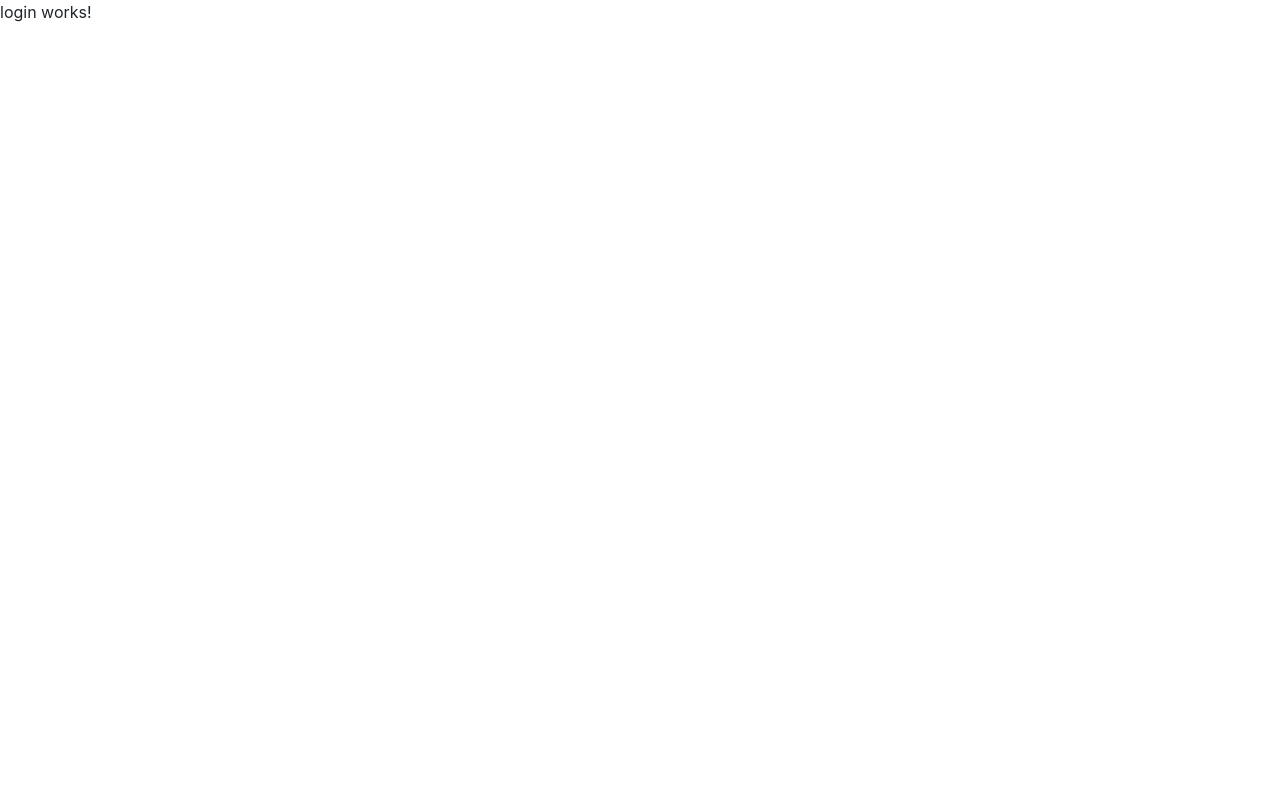
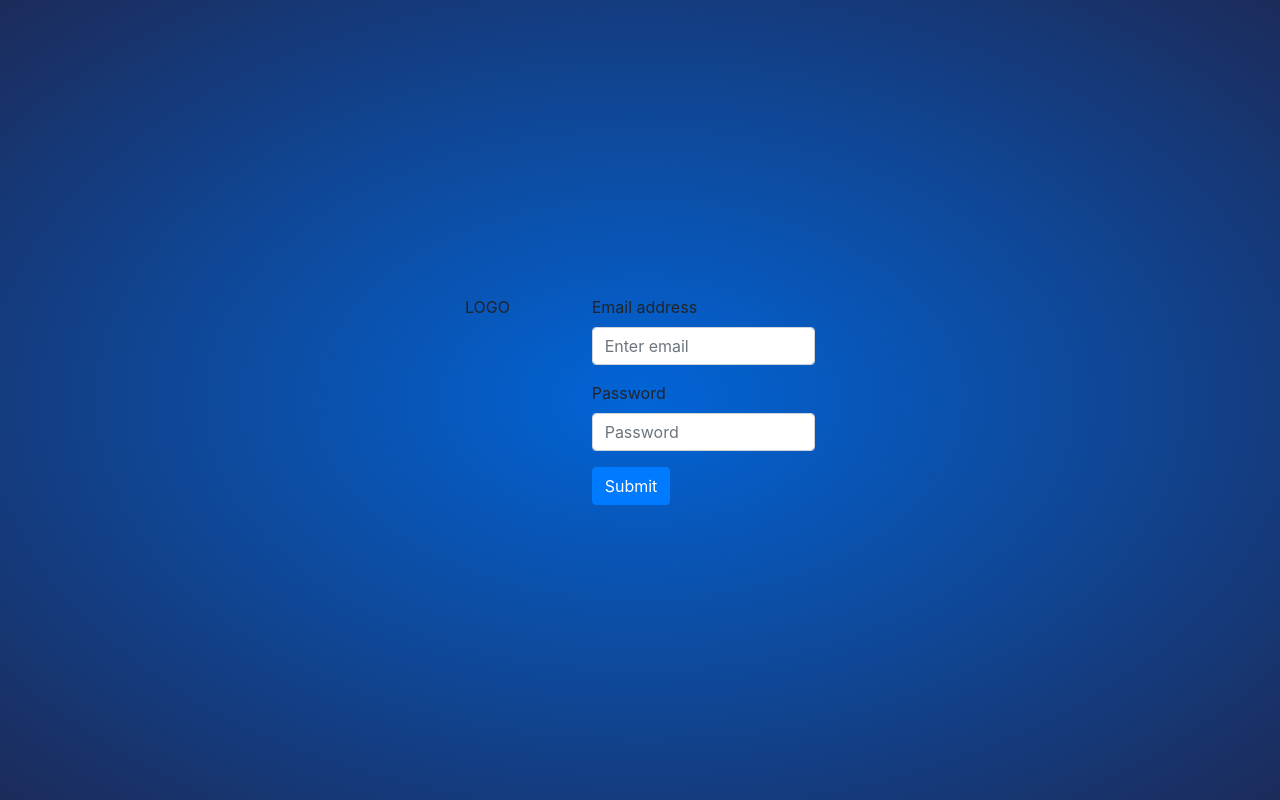
Before and after one commit to sandrumirceaioan/ng6wm, an Angular app: page /login in a window 1280 px wide. Built offline with nearby package versions, Linux system fonts and the light colour scheme.

Commit message:
login form

```diff
--- a/src/app/login/login.component.html
+++ b/src/app/login/login.component.html
@@ -1,3 +1,26 @@
-<p>
-  login works!
-</p>
+<div class="main">
+<div class="container h-100">
+  <div class="row align-items-center h-100">
+          <div class="col-lg-4 mx-auto">
+            <div class="row">
+              <div class="col-md-4">
+                LOGO
+              </div>
+              <div class="col-md-8">
+                  <form>
+                    <div class="form-group">
+                      <label for="username">Email address</label>
+                      <input type="email" class="form-control" id="username" placeholder="Enter email">
+                    </div>
+                    <div class="form-group">
+                      <label for="password">Password</label>
+                      <input type="password" class="form-control" id="password" placeholder="Password">
+                    </div>
+                    <button type="submit" class="btn btn-primary">Submit</button>
+                  </form>
+                </div>
+            </div>
+          </div>
+  </div>
+</div>
+</div>
--- a/src/app/login/login.component.scss
+++ b/src/app/login/login.component.scss
@@ -0,0 +1,12 @@
+.main {
+    background: #0264d6; /* Old browsers */
+    background: -moz-radial-gradient(center, ellipse cover,  #0264d6 1%, #1c2b5a 100%); /* FF3.6+ */
+    background: -webkit-gradient(radial, center center, 0px, center center, 100%, color-stop(1%,#0264d6), color-stop(100%,#1c2b5a)); /* Chrome,Safari4+ */
+    background: -webkit-radial-gradient(center, ellipse cover,  #0264d6 1%,#1c2b5a 100%); /* Chrome10+,Safari5.1+ */
+    background: -o-radial-gradient(center, ellipse cover,  #0264d6 1%,#1c2b5a 100%); /* Opera 12+ */
+    background: -ms-radial-gradient(center, ellipse cover,  #0264d6 1%,#1c2b5a 100%); /* IE10+ */
+    background: radial-gradient(ellipse at center,  #0264d6 1%,#1c2b5a 100%); /* W3C */
+    filter: progid:DXImageTransform.Microsoft.gradient( startColorstr='#0264d6', endColorstr='#1c2b5a',GradientType=1 ); /* IE6-9 fallback on horizontal gradient */
+    height:calc(100vh);
+    width:100%;
+}
--- a/src/app/shared/guards/auth.guard.ts
+++ b/src/app/shared/guards/auth.guard.ts
@@ -3,7 +3,7 @@ import { CanActivate, Router, ActivatedRouteSnapshot, RouterStateSnapshot } from
 import { UsersService } from '../services/users/users.service';
 import { of } from 'rxjs';
 import { map, catchError } from 'rxjs/operators';
-import { ToastrService } from 'ngx-toastr'
+import { ToastrService } from 'ngx-toastr';
 
 @Injectable()
 export class AuthGuard implements CanActivate {
```
Also changed, not shown: src/assets/logowm.png (added), 1 other file (tests, documents, lock files or other folders).
